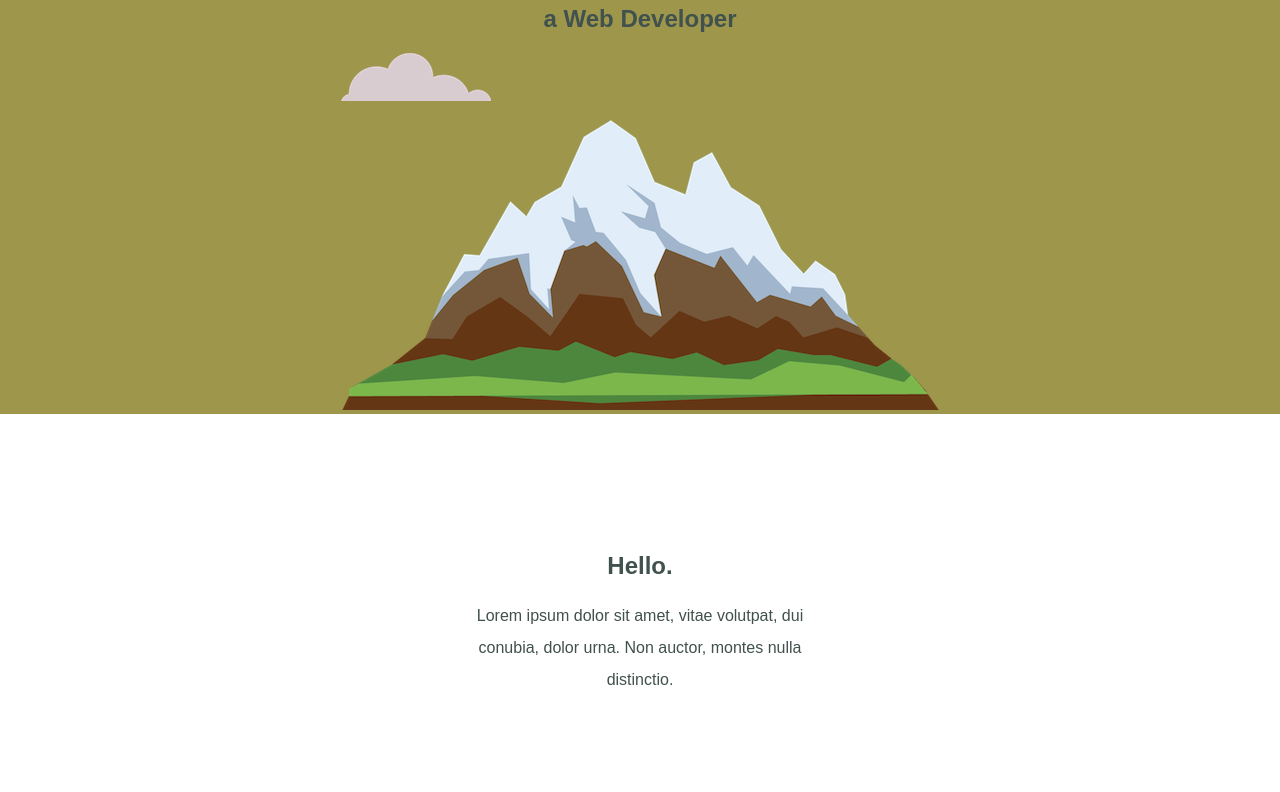
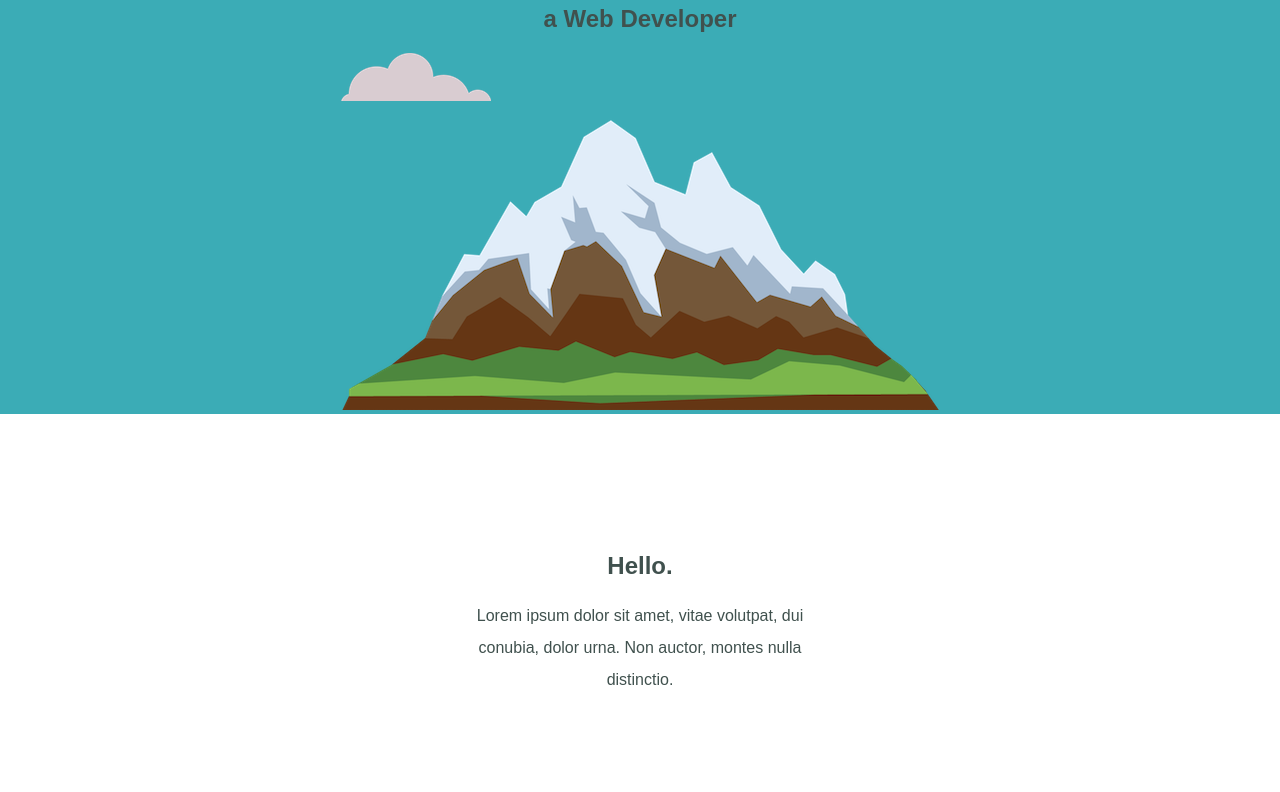
Before and after one commit to BBK77/Portfolio, a plain HTML site: page index.html in a window 1280 px wide. Shown: the part 115-907 px from the top of the page. Drawn offline with Linux system fonts and the light colour scheme.

Commit message:
Update styles.css

```diff
--- a/css/styles.css
+++ b/css/styles.css
@@ -6,7 +6,7 @@ body {
 }
 
 div {
-  background-color: #9d964b;
+  background-color:#3BACB6;
 }
 
 h1 {
```
